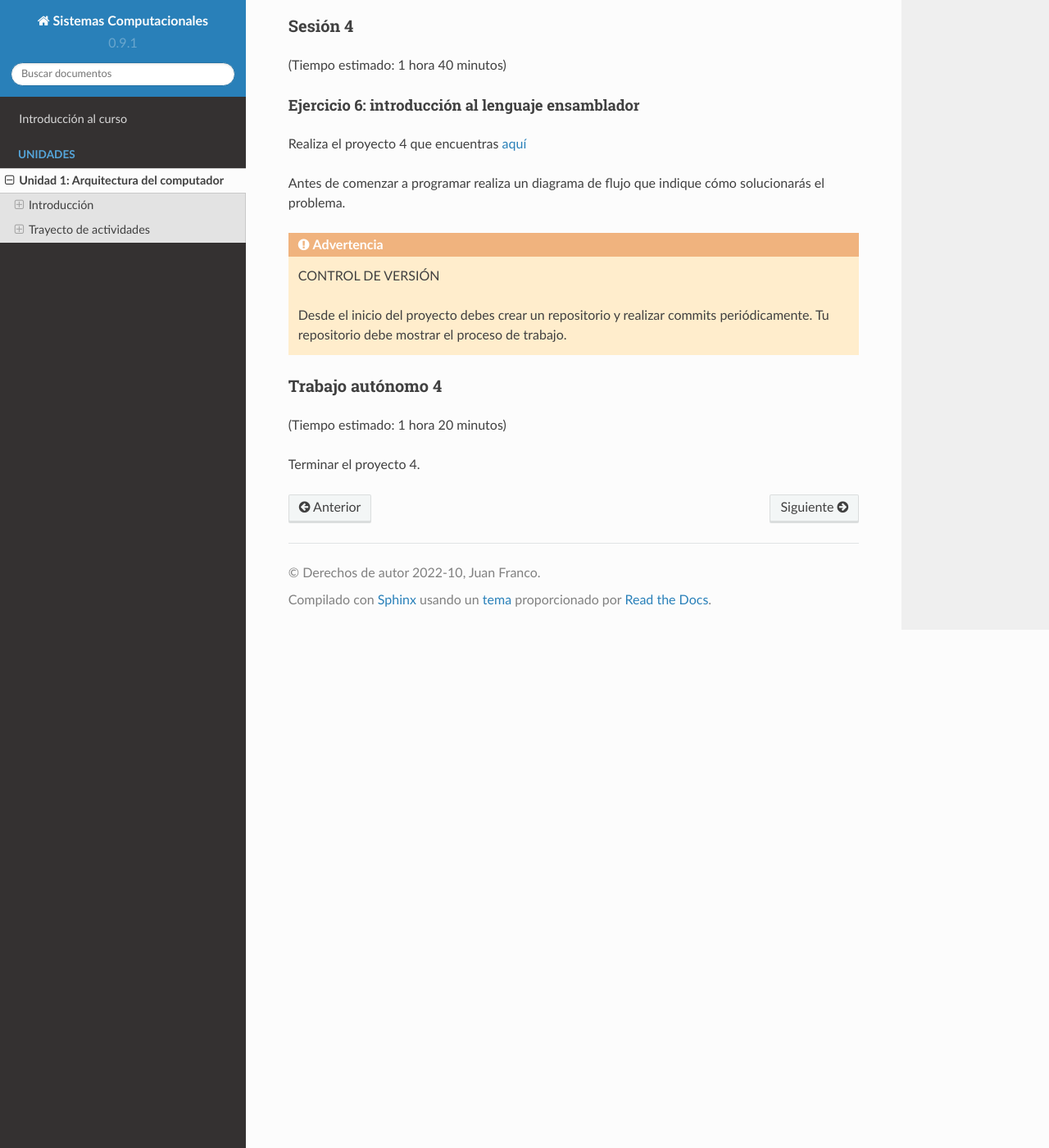
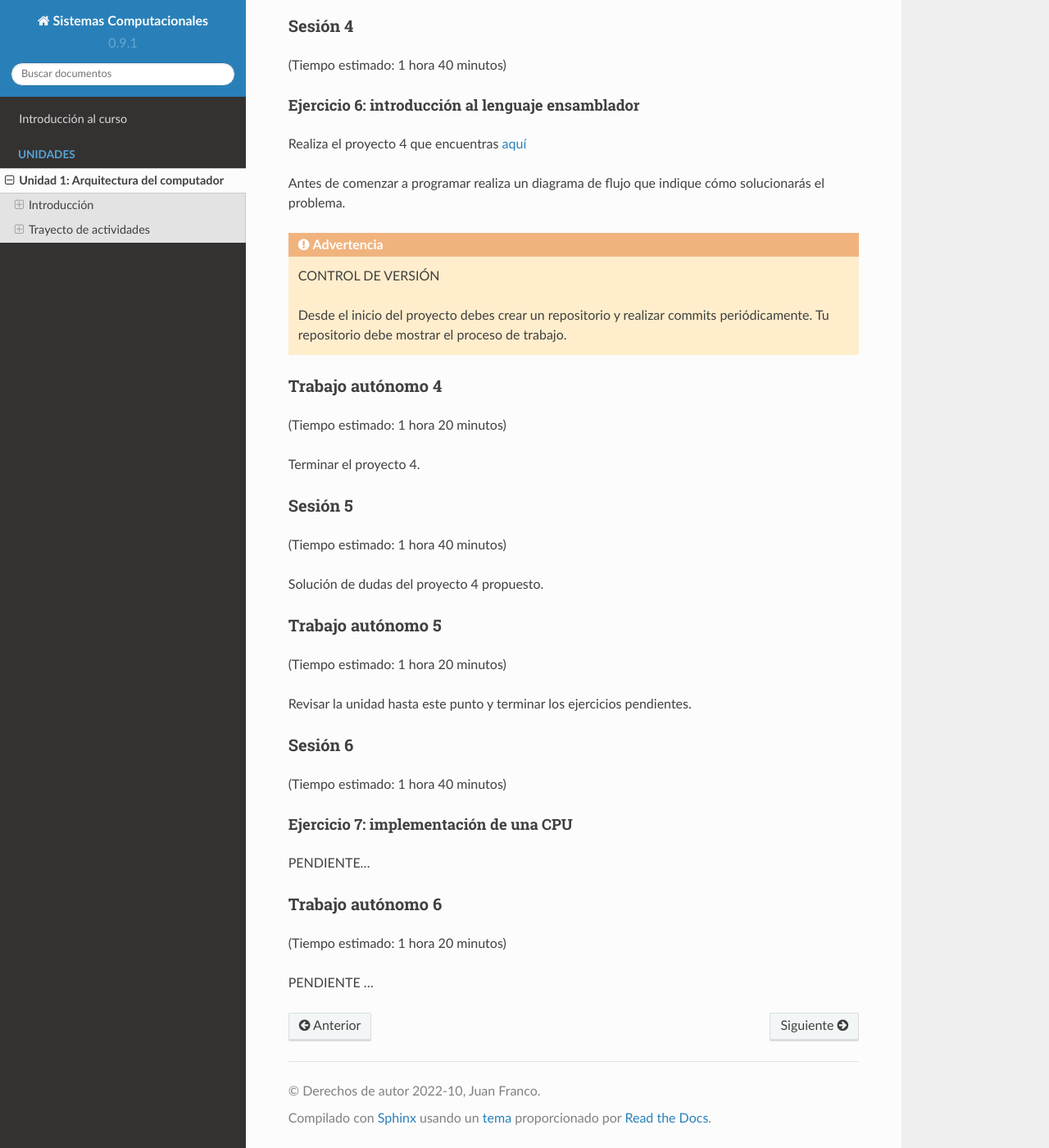
Before and after one commit to juanferfranco/SistemasComputacionales, a Sphinx documentation site: the page built from docs/_unidad1/unidad1.rst, in a window 1280 px wide and 1400 px high, scrolled down 3154 px. Shown: the whole window at 82% size. Built offline with Sphinx 7.4.7 and the Read the Docs theme 2.0.0, drawn with Linux system fonts in a browser that asks for light colours.

Commit message:
add sesiones 5 y 6

```diff
--- a/docs/_unidad1/unidad1.rst
+++ b/docs/_unidad1/unidad1.rst
@@ -173,7 +173,42 @@ Trabajo autónomo 4
 
 Terminar el proyecto 4.
 
+Sesión 5
+**********
+(Tiempo estimado: 1 hora 40 minutos)
+
+Solución de dudas del proyecto 4 propuesto.
+
+Trabajo autónomo 5
+********************
+(Tiempo estimado: 1 hora 20 minutos)
+
+Revisar la unidad hasta este punto y terminar los ejercicios pendientes.
+
+Sesión 6
+**********
+(Tiempo estimado: 1 hora 40 minutos)
+
+Ejercicio 7: implementación de una CPU
+^^^^^^^^^^^^^^^^^^^^^^^^^^^^^^^^^^^^^^^^
+
+PENDIENTE...
+
+Trabajo autónomo 6
+********************
+(Tiempo estimado: 1 hora 20 minutos)
+
+PENDIENTE ...
+
 ..
+    Sesión X
+    **********
+    (Tiempo estimado: 1 hora 40 minutos)
+
+    Trabajo autónomo X
+    ********************
+    (Tiempo estimado: 1 hora 20 minutos)
+
     Lectura 9
     ^^^^^^^^^^^^
 
```
